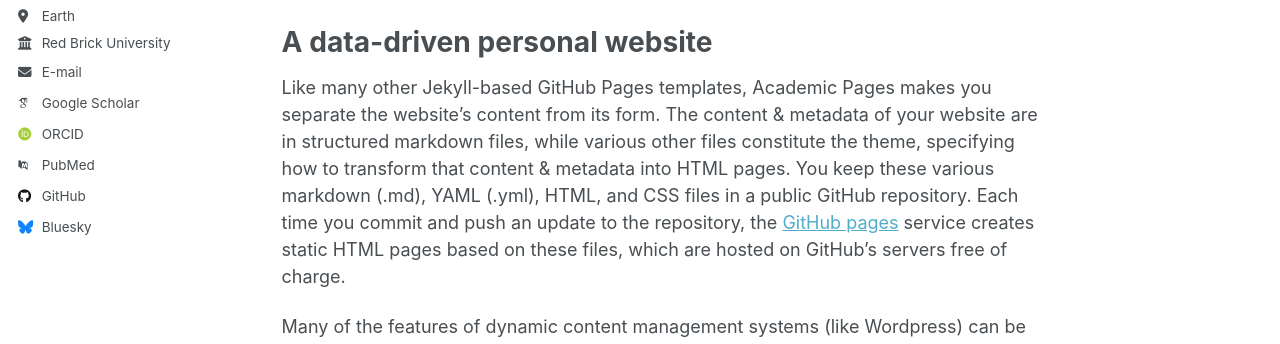
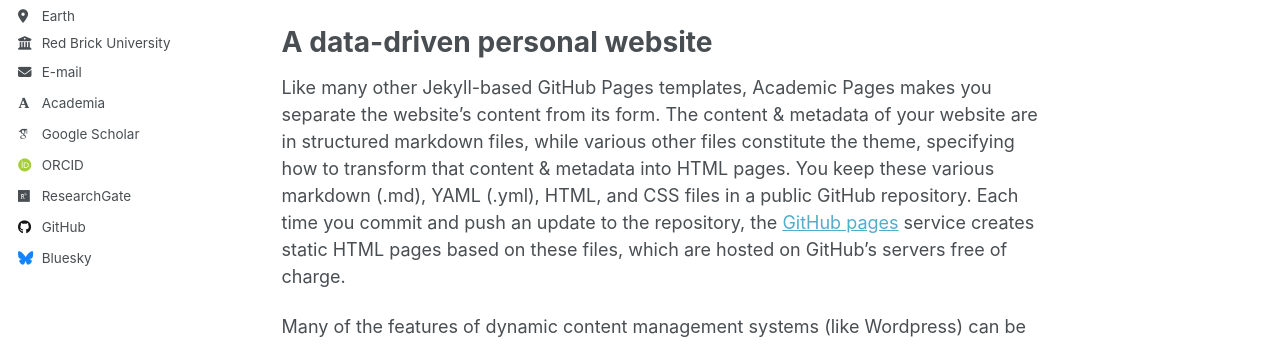
Before and after one commit to pedroassuncaofilho/pedroassuncaofilho.github.io, a Jekyll site: the page built from _pages/about.md, in a window 1280 px wide. Shown: the part 410-754 px from the top of the page. Built offline with Jekyll 4.4.1, drawn with Linux system fonts in a browser that asks for light colours; some web fonts are replaced; part of the change alters nothing that is shown.

Commit message:
Update _config.yml

```diff
--- a/_config.yml
+++ b/_config.yml
@@ -32,14 +32,14 @@ author:
   email            : "pedro.filho@ifg.edu.br"
 
   # Academic websites
-  academia         : # URL
+  academia         : "https://www.ifg.edu.br/formosa"
   arxiv            : # URL - Update with the correct link to your profile
   googlescholar    : "https://scholar.google.com.co/citations?user=kzcZNeoAAAAJ&hl=es"
   impactstory      : # URL
   orcid            : "https://orcid.org/0000-0002-6824-0049"
   semantic         : # URL
-  pubmed           : "https://www.ncbi.nlm.nih.gov/pubmed/?term=john+snow"
-  researchgate     : # URL
+ # pubmed           : "https://www.ncbi.nlm.nih.gov/pubmed/?term=john+snow"
+  researchgate     : "https://www.researchgate.net/profile/Pedro-De-Assuncao-Filho"
   scopus           : # URL
 
   # Repositories and software development
```
